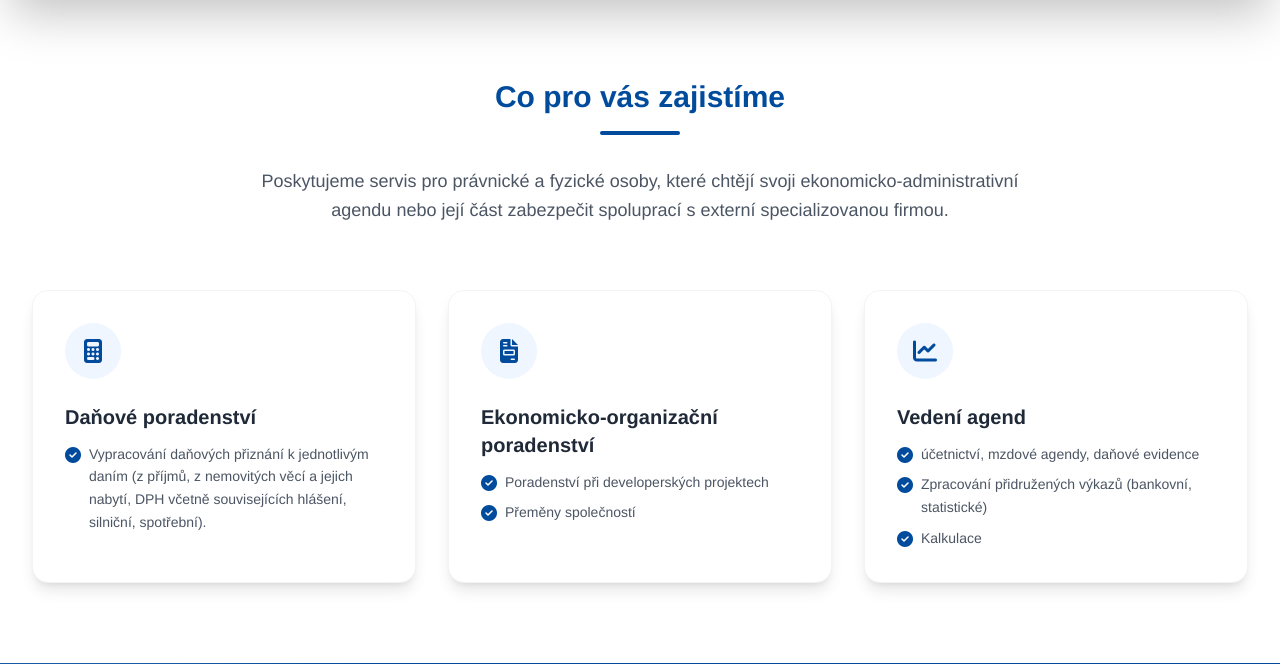
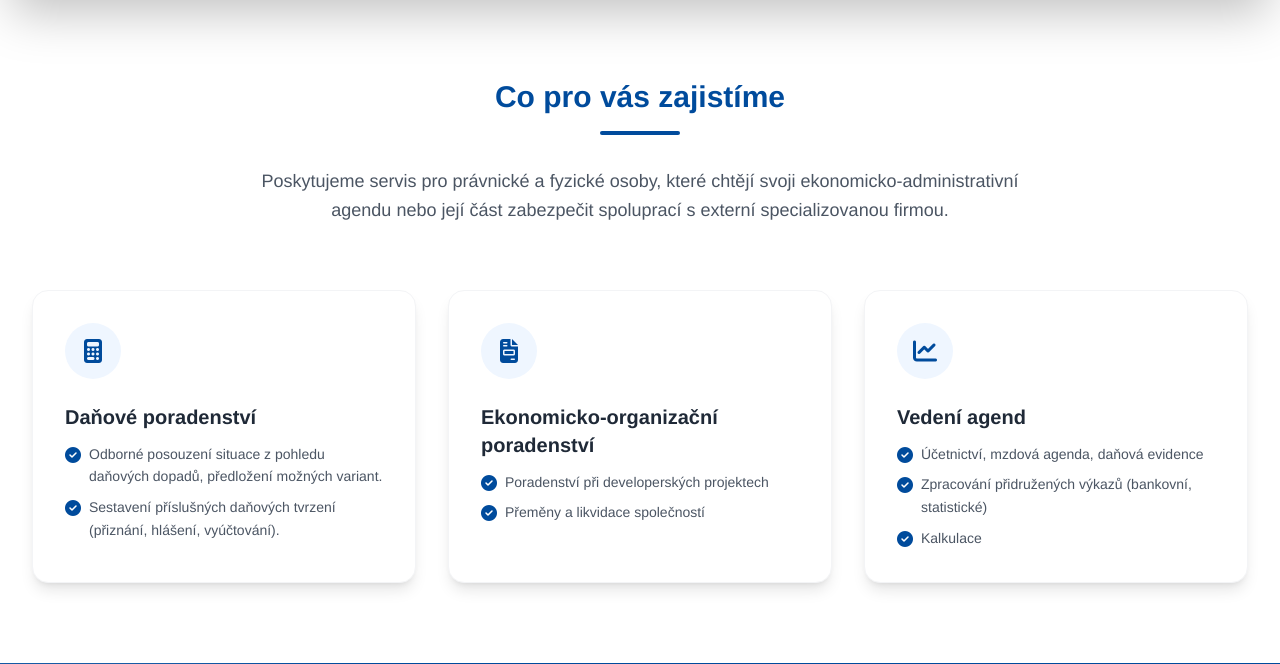
Before and after one commit to powizak/AxteaWeb2026, a PHP site: page / in a window 1280 px wide. Shown: the part 801-1465 px from the top of the page. Run offline with PHP 8.4, Linux system fonts and the light colour scheme; data that the repository does not hold is empty; some libraries are stand-ins or nearby versions.

Commit message:
changed texts in services

```diff
--- a/index.php
+++ b/index.php
@@ -187,7 +187,11 @@
                     <ul class="space-y-2">
                         <li class="flex items-start">
                             <i class="fas fa-check-circle text-primary mt-1 mr-2 flex-shrink-0"></i>
-                            <span class="text-sm text-gray-600 leading-relaxed">Vypracování daňových přiznání k jednotlivým daním (z příjmů, z nemovitých věcí a jejich nabytí, DPH včetně souvisejících hlášení, silniční, spotřební).</span>
+                            <span class="text-sm text-gray-600 leading-relaxed">Odborné posouzení situace z pohledu daňových dopadů, předložení možných variant.</span>
+                        </li>
+                        <li class="flex items-start">
+                            <i class="fas fa-check-circle text-primary mt-1 mr-2 flex-shrink-0"></i>
+                            <span class="text-sm text-gray-600 leading-relaxed">Sestavení příslušných daňových tvrzení (přiznání, hlášení, vyúčtování).</span>
                         </li>
                     </ul>
                 </div>
@@ -205,7 +209,7 @@
                         </li>
                         <li class="flex items-start">
                              <i class="fas fa-check-circle text-primary mt-1 mr-2 flex-shrink-0"></i>
-                            <span class="text-sm text-gray-600 leading-relaxed">Přeměny společností</span>
+                            <span class="text-sm text-gray-600 leading-relaxed">Přeměny a likvidace společností</span>
                         </li>
                     </ul>
                 </div>
@@ -219,7 +223,7 @@
                     <ul class="space-y-2">
                         <li class="flex items-start">
                              <i class="fas fa-check-circle text-primary mt-1 mr-2 flex-shrink-0"></i>
-                            <span class="text-sm text-gray-600 leading-relaxed">účetnictví, mzdové agendy, daňové evidence</span>
+                            <span class="text-sm text-gray-600 leading-relaxed">Účetnictví, mzdová agenda, daňová evidence</span>
                         </li>
                         <li class="flex items-start">
                              <i class="fas fa-check-circle text-primary mt-1 mr-2 flex-shrink-0"></i>
```
